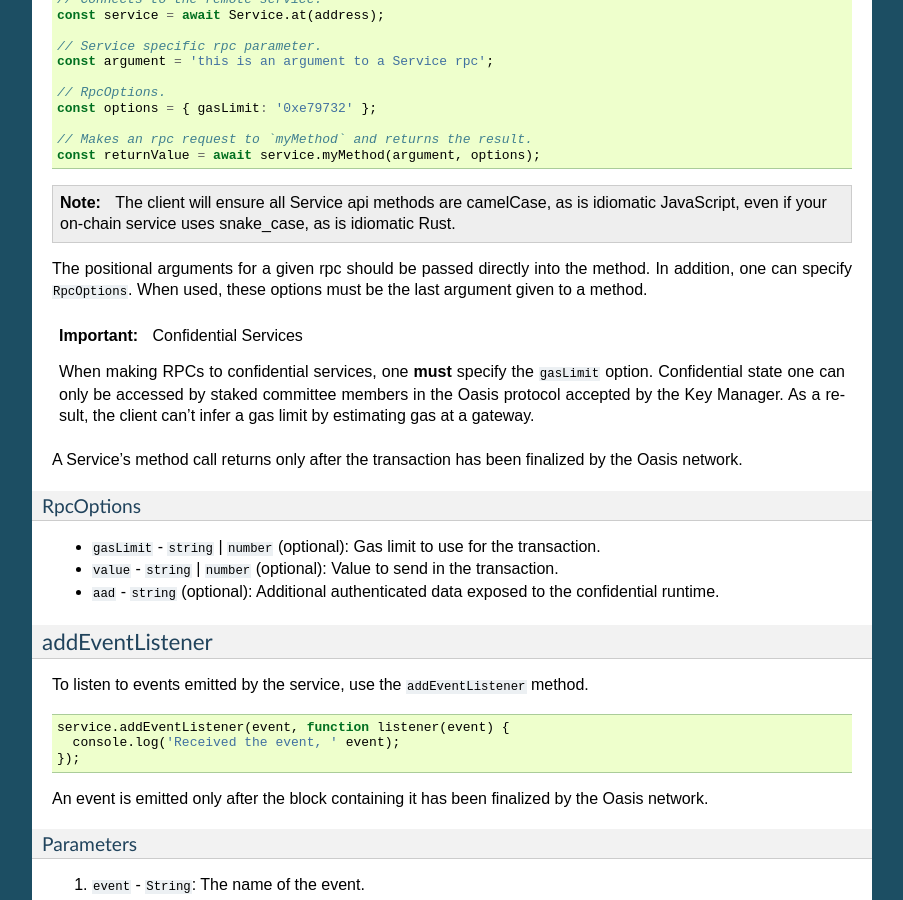
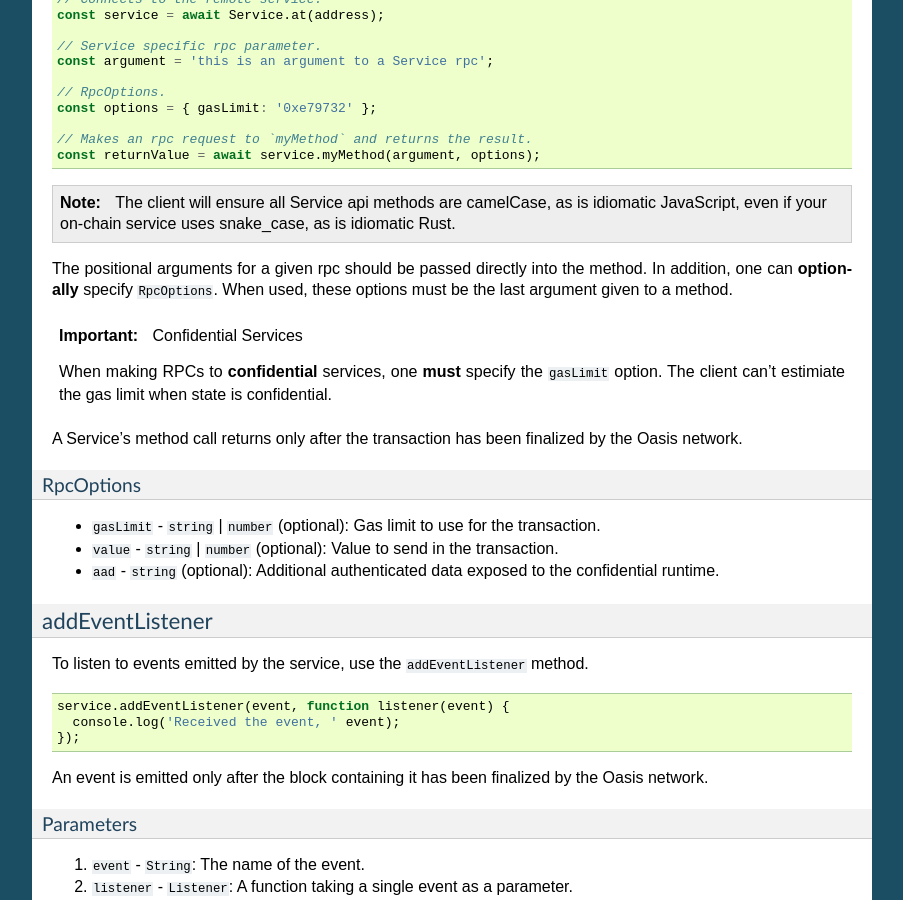
Before and after one commit to oasislabs/oasis.js, a Sphinx documentation site: the page built from docs/service.rst, in a window 1280 px wide and 900 px high, scrolled down 1170 px. Shown: the whole window, without its empty margins (198-1101 px from the left). Built offline with Sphinx 7.4.7, drawn with Linux system fonts in a browser that asks for light colours.

```diff
--- a/docs/gateways.rst
+++ b/docs/gateways.rst
@@ -21,6 +21,7 @@ Gateway
 ===============================================
 
 ``oasis.gateways.Gateway`` provides an implementation of ``OasisGateway`` that communicates with a developer-gateway.
+
 It currently only supports HTTP.
 
 .. code-block:: javascript
@@ -31,6 +32,11 @@ Parameters
 ----------
 1. ``url`` - ``String``: The url of the gateway.
 2. ``httpHeaders`` - ``Object``: The http headers to use for authentiication with the gateway. For example, :code:`{ headers: new Map([['X-OASIS-INSECURE-AUTH', 'VALUE']]) }`.
+
+.. warning::
+
+   The ``oasis.gateways.Gateway`` server is not yet readily availiable in public Oasis infrastructure.
+   For now, it's recommended to use ``oasis.gateways.Web3Gateway``.
 
 ---------------------------------------------------------------------------
 
--- a/docs/service.rst
+++ b/docs/service.rst
@@ -88,15 +88,13 @@ For example,
    even if your on-chain service uses snake_case, as is idiomatic Rust.
 
 The positional arguments for a given rpc should be passed directly into the method.
-In addition, one can specify ``RpcOptions``. When used, these options
+In addition, one can **optionally** specify ``RpcOptions``. When used, these options
 must be the last argument given to a method.
 
 .. important:: Confidential Services
 
-   When making RPCs to confidential services, one **must** specify the ``gasLimit`` option.
-   Confidential state one can only be accessed by staked committee members in the Oasis protocol
-   accepted by the Key Manager. As a result, the client can't infer a gas limit by estimating
-   gas at a gateway.
+   When making RPCs to **confidential** services, one **must** specify the ``gasLimit`` option.
+   The client can't estimiate the gas limit when state is confidential.
 
 A Service's method call returns only after the transaction has been finalized by the Oasis network.
 
```
